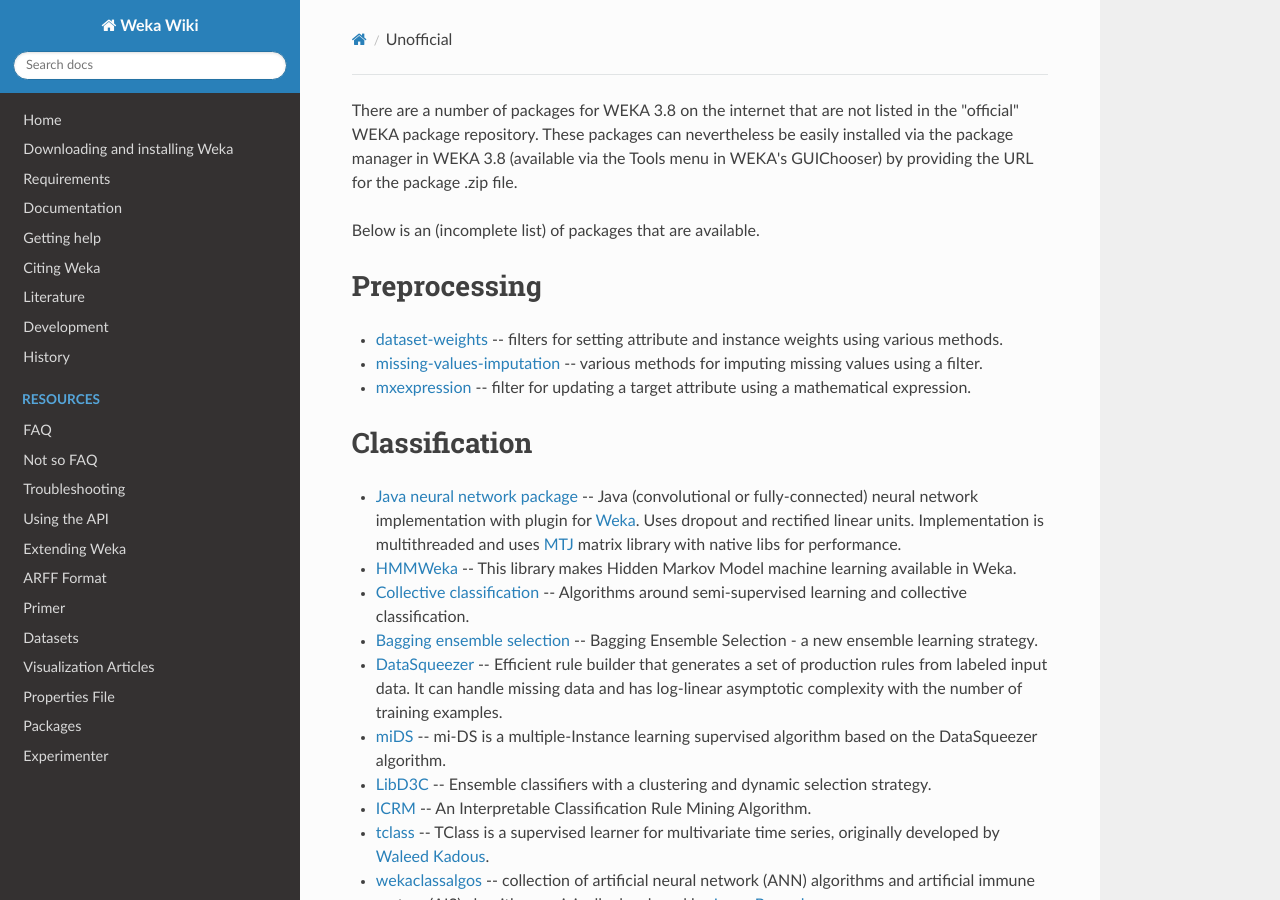
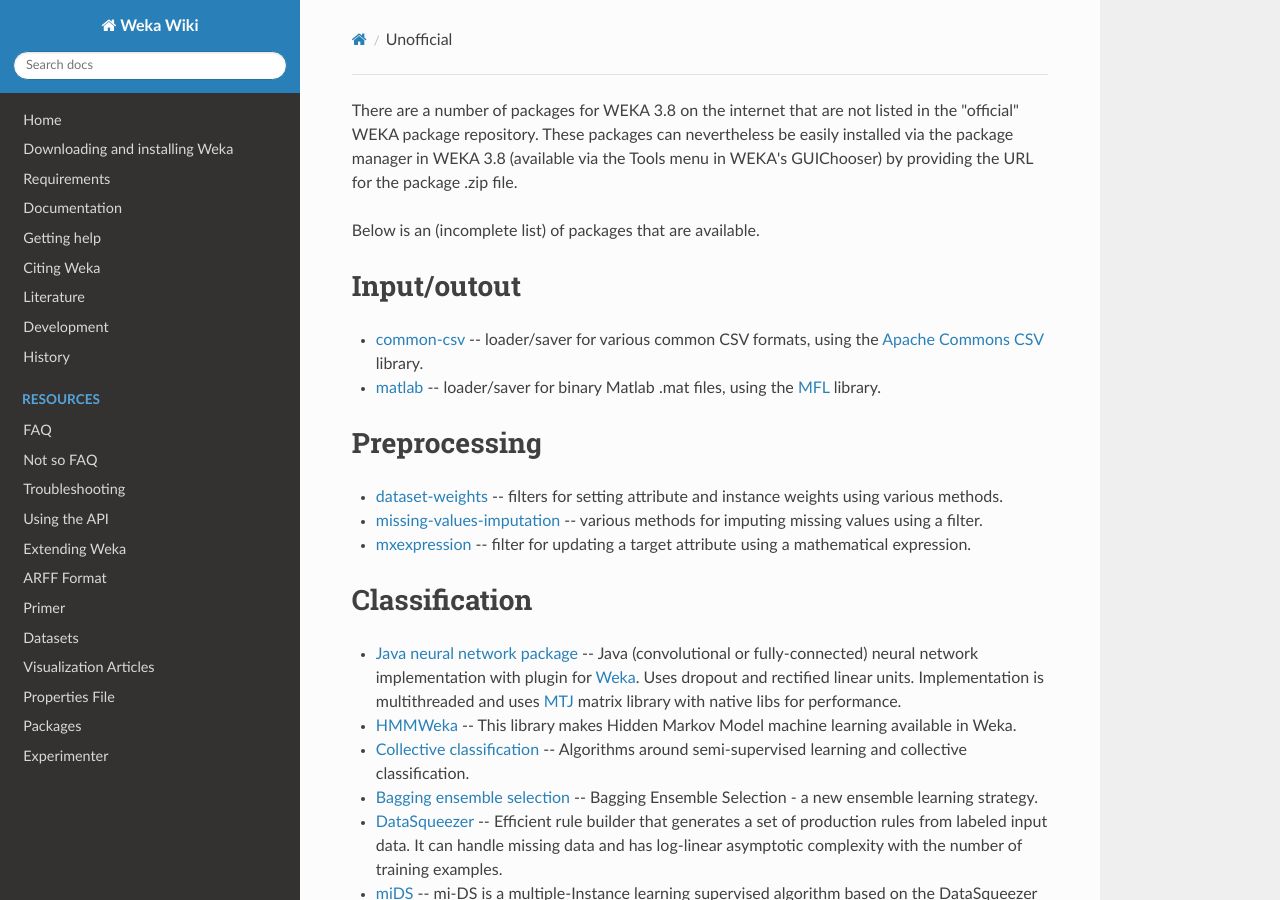
Before and after one commit to Waikato/weka-wiki, an MkDocs documentation site: the page built from docs/packages/unofficial.md, in a window 1280 px wide and 900 px high. Built offline with MkDocs 1.6.1, drawn with Linux system fonts in a browser that asks for light colours; nearby versions of some CDN libraries.

Commit message:
added common-csv and matlab packages

```diff
--- a/docs/packages/unofficial.md
+++ b/docs/packages/unofficial.md
@@ -1,6 +1,11 @@
 There are a number of packages for WEKA 3.8 on the internet that are not listed in the "official" WEKA package repository. These packages can nevertheless be easily installed via the package manager in WEKA 3.8 (available via the Tools menu in WEKA's GUIChooser) by providing the URL for the package .zip file.
 
 Below is an (incomplete list) of packages that are available.
+
+# Input/outout
+
+* [common-csv](https://github.com/fracpete/common-csv-weka-package) -- loader/saver for various common CSV formats, using the [Apache Commons CSV](https://commons.apache.org/proper/commons-csv/) library.
+* [matlab](https://github.com/fracpete/matlab-weka-package) -- loader/saver for binary Matlab .mat files, using the [MFL](https://github.com/HebiRobotics/MFL) library.
 
 # Preprocessing
 
```
